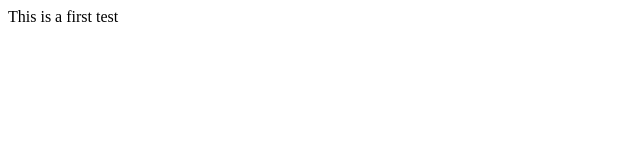
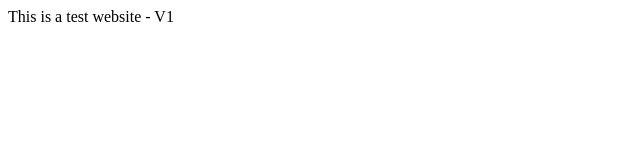
Before and after one commit to merge4victor/simpleCiCd, a plain HTML site: page index.html in a window 1280 px wide. Shown: the full height of the page, 0-640 px from the left. Drawn offline with Linux system fonts and the light colour scheme.

Commit message:
Update index.html

```diff
--- a/index.html
+++ b/index.html
@@ -1,5 +1,5 @@
 <html xmlns="http://www.w3.org/1999/xhtml">
 <body>
-This is a first test
+This is a test website - V1
 </body>
 </html>
```
